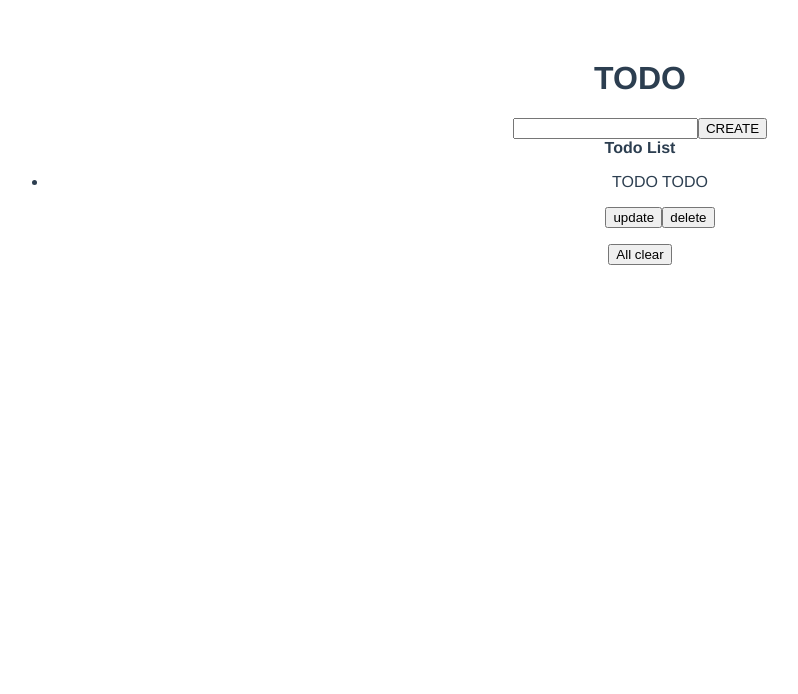
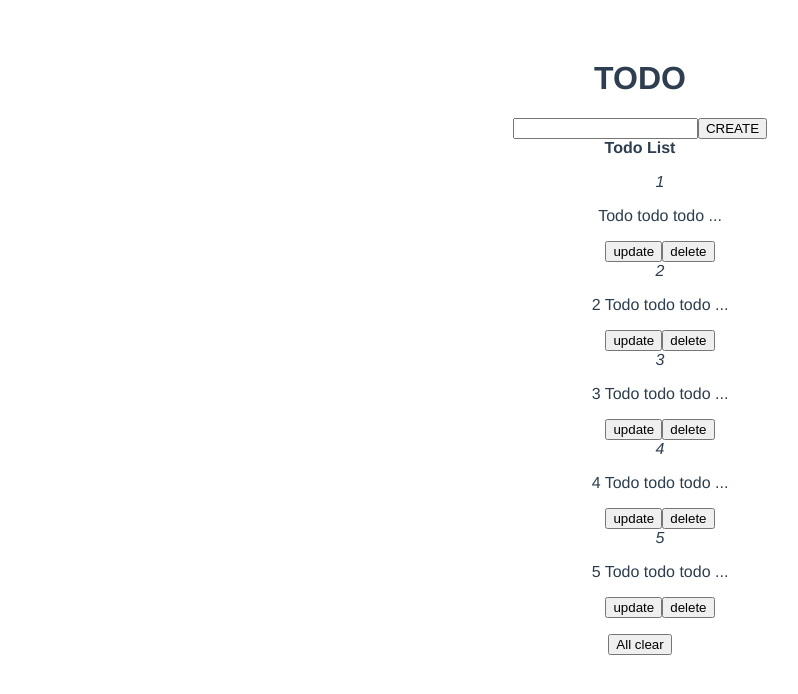
Before and after one commit to SinYongJu/vue-todo-with-study, a Vue app: page / in a window 1280 px wide. Shown: the top 694 px of the page, without its empty margins (0-798 px from the left). Built offline with nearby package versions, Linux system fonts and the light colour scheme.

Commit message:
ADD  : TodoList, TodoItem 1. TodoList, TodoItem 생성 및 구성 2. 이벤트 바인딩 3. App.vue 수정 ;

```diff
--- a/src/components/App.vue
+++ b/src/components/App.vue
@@ -1,36 +1,86 @@
 <template>
   <div id="app">
     <h1>TODO</h1>
-    <div>
-      <TextFiled @create="create" />
-    </div>
-    <div>
-      <strong>Todo List</strong>
-      <ul>
-        <li>
-          <p>TODO TODO</p>
-          <button type="button">update</button>
-          <button type="button">delete</button>
-        </li>
-      </ul>
-    </div>
-    <button type="button">All clear</button>
+    <TextFiled @create="create" />
+    <TodoList :isClear="!(todoList.length > 0)" @clear="clearTodo">
+      <TodoItem
+        v-for="(todo, index) of todoList"
+        :key="todo.id"
+        :todo="todo"
+        :index="index"
+        @update="update"
+        @delete="deleteTodo"
+        @modify="modify"
+      />
+    </TodoList>
   </div>
 </template>
 
 <script>
 import TextFiled from "./TextFiled.vue";
-
+import TodoList from "./TodoList.vue";
+import TodoItem from "./TodoItem.vue";
 export default {
   name: "App",
-
+  data() {
+    return {
+      todoList: [
+        {
+          id: 0,
+          desc: "Todo todo todo ...",
+          isModify: false
+        },
+        {
+          id: 1,
+          desc: "2 Todo todo todo ...",
+          isModify: false
+        },
+        {
+          id: 2,
+          desc: "3 Todo todo todo ...",
+          isModify: false
+        },
+        {
+          id: 3,
+          desc: "4 Todo todo todo ...",
+          isModify: false
+        },
+        {
+          id: 4,
+          desc: "5 Todo todo todo ...",
+          isModify: false
+        }
+      ]
+    };
+  },
   methods: {
     create() {
       console.log("create");
+    },
+    update(id) {
+      let target = this.todoList.findIndex(todo => todo.id === id);
+      this.todoList[target].isModify = true;
+    },
+    deleteTodo(id) {
+      const { todoList } = this;
+      let target = todoList.findIndex(todo => todo.id === id);
+      let prev = todoList.slice(0, target);
+      let next = todoList.slice(target + 1, todoList.length);
+      this.todoList = [...prev, ...next];
+    },
+    clearTodo() {
+      this.todoList = [];
+    },
+    modify(id, { desc }) {
+      let target = this.todoList.findIndex(todo => todo.id === id);
+      this.todoList[target].desc = desc;
+      this.todoList[target].isModify = false;
     }
   },
   components: {
-    TextFiled
+    TextFiled,
+    TodoList,
+    TodoItem
   }
 };
 </script>
--- /dev/null
+++ b/src/components/TodoItem.vue
@@ -0,0 +1,58 @@
+<template>
+  <li>
+    <em>{{index + 1}}</em>
+    <template v-if="!todo.isModify">
+      <p>{{todo.desc}}</p>
+      <Button type="button" @click="updateTodo(todo.id)">update</Button>
+      <Button type="button" @click="deleteTodo(todo.id)">delete</Button>
+    </template>
+    <template v-else>
+      <Input v-model="desc" />
+      <span>
+        <Button type="button" @click="modifyTodo(todo.id)">modify</Button>
+      </span>
+    </template>
+  </li>
+</template>
+
+<script>
+import Input from "./common/Input.vue";
+import Button from "./common/Button.vue";
+export default {
+  props: {
+    todo: {
+      type: Object,
+      default: () => ({})
+    },
+    index: {
+      type: Number,
+      default: null
+    }
+  },
+  data() {
+    return {
+      desc: this.todo.desc
+    };
+  },
+  methods: {
+    updateTodo(id) {
+      this.$emit("update", id);
+    },
+    deleteTodo(id) {
+      this.$emit("delete", id);
+    },
+    modifyTodo(id) {
+      this.$emit("modify", id, {
+        desc: this.desc
+      });
+    }
+  },
+  components: {
+    Input,
+    Button
+  }
+};
+</script>
+
+<style>
+</style>
--- /dev/null
+++ b/src/components/TodoList.vue
@@ -0,0 +1,39 @@
+<template>
+  <div>
+    <strong>Todo List</strong>
+    <ol v-if="!isClear">
+      <slot />
+    </ol>
+    <p v-else>Insert Your Todo List.</p>
+    <Button type="button" @click="allClear()">All clear</Button>
+  </div>
+</template>
+
+<script>
+// import TodoItem from "./TodoItem.vue";
+import Button from "./common/Button.vue";
+export default {
+  props: {
+    isClear: {
+      type: Boolean,
+      default: false
+    }
+  },
+  methods: {
+    allClear() {
+      this.$emit("clear");
+    }
+  },
+  components: {
+    Button
+    // TodoItem
+  }
+};
+</script>
+
+<style>
+ul,
+ol {
+  list-style: none;
+}
+</style>
```
